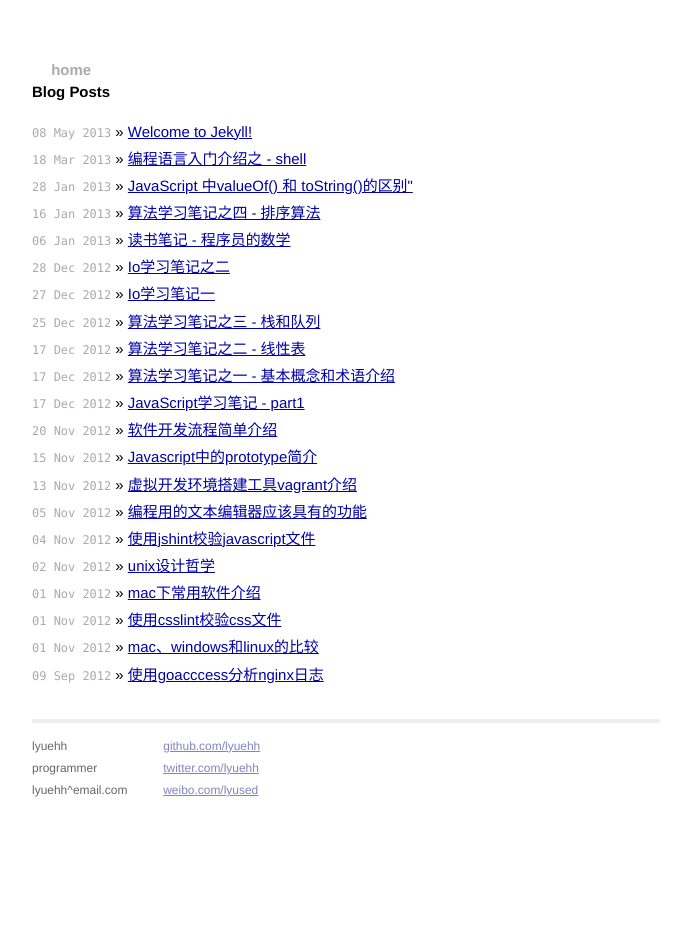
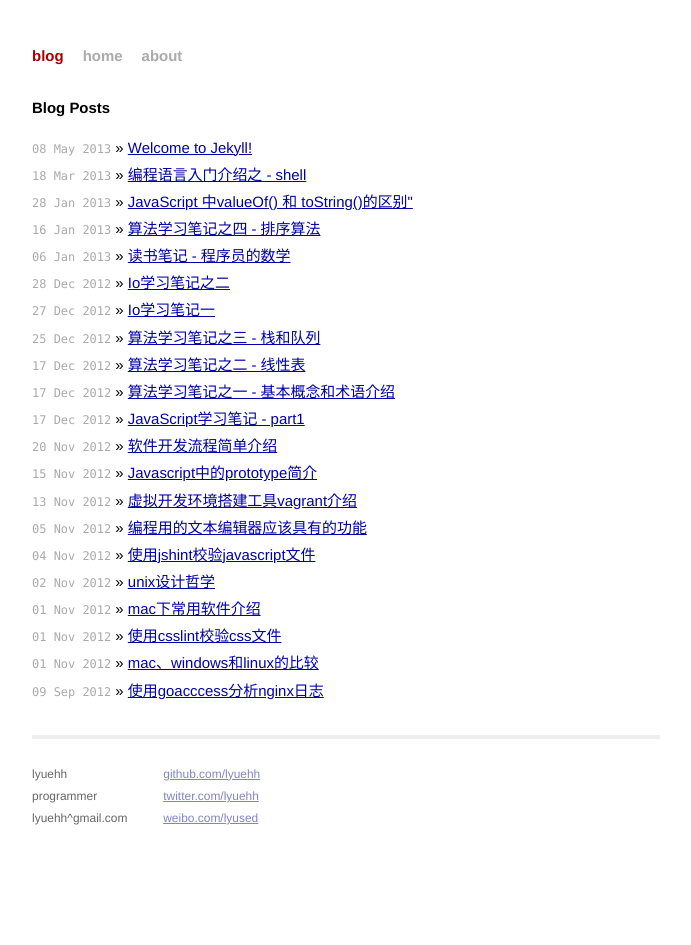
Before and after one commit to lyuehh/lyuehh.github.io, a Jekyll site: the page built from index.html, in a window 1280 px wide. Shown: the whole page, without its empty margins (294-985 px from the left). Built offline with Jekyll 4.4.1, drawn with Linux system fonts in a browser that asks for light colours; Markdown is read by kramdown in place of the engine named in the settings.

Commit message:
update style

```diff
--- a/_config.yml
+++ b/_config.yml
@@ -1,3 +1,3 @@
-name:
+name: blog
 pygments: true
 markdown: rdiscount
--- a/_layouts/default.html
+++ b/_layouts/default.html
@@ -20,24 +20,21 @@
             <div class="header">
               <h1 class="title"><a href="/">{{ site.name }}</a></h1>
               <a class="extra" href="/">home</a>
+              <a class="extra" href="/about">about</a>
             </div>
 
             {{ content }}
 
             <div class="footer">
               <div class="contact">
-                <p>
-                lyuehh<br />
-                programmer<br />
-                lyuehh^email.com
-                </p>
+                <div>lyuehh</div>
+                <div>programmer</div>
+                <div>lyuehh^gmail.com</div>
               </div>
               <div class="contact">
-                <p>
                 <a href="http://github.com/lyuehh/">github.com/lyuehh</a><br />
                 <a href="http://twitter.com/lyuehh/">twitter.com/lyuehh</a><br />
                 <a href="http://weibo.com/lyused/">weibo.com/lyused</a><br />
-                </p>
               </div>
             </div>
           </div>
--- a/css/main.css
+++ b/css/main.css
@@ -104,6 +104,7 @@ ul.posts span {
   color: #666;
   border-top: 4px solid #eee;
   margin-top: 2em;
+  padding-top: 2em;
   overflow: hidden;
 }
 
--- a/index.html
+++ b/index.html
@@ -1,6 +1,6 @@
 ---
 layout: default
-title: Your New Jekyll Site
+title: blog
 ---
 
 <div id="home">
```
Also changed, not shown: about.html (added, +8 -0 lines).
